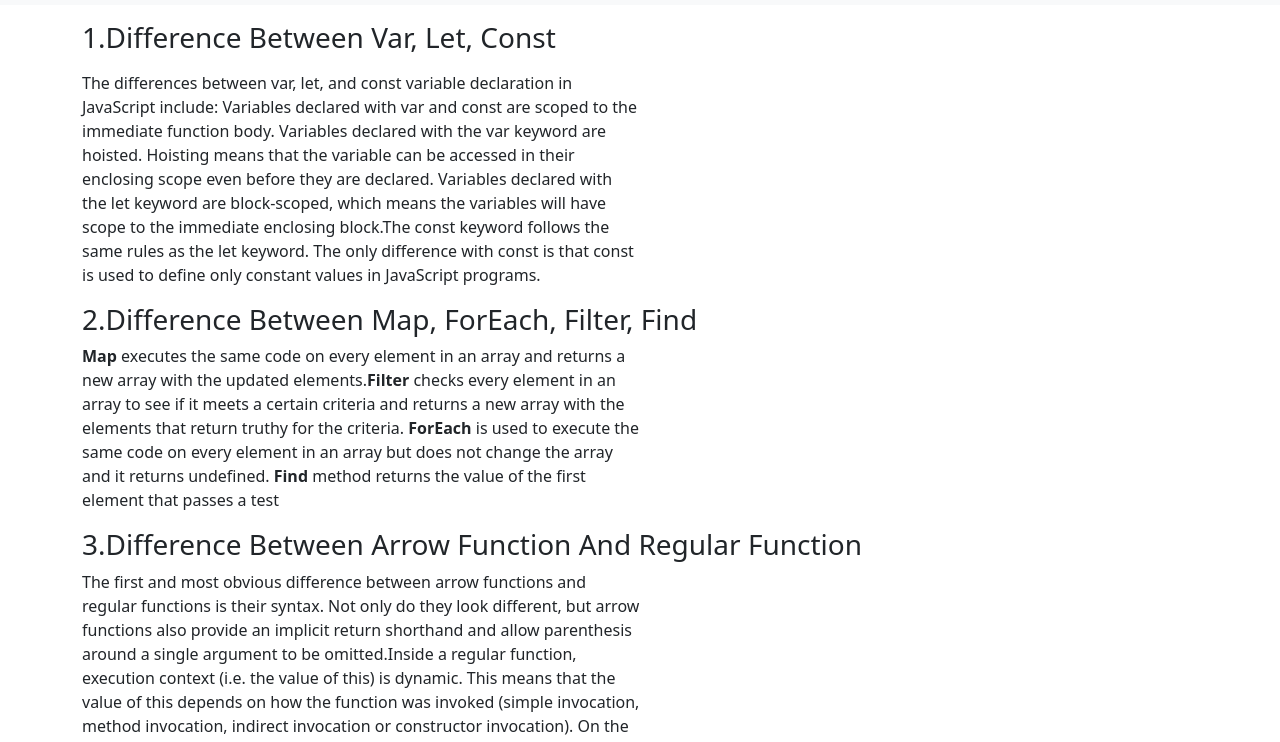
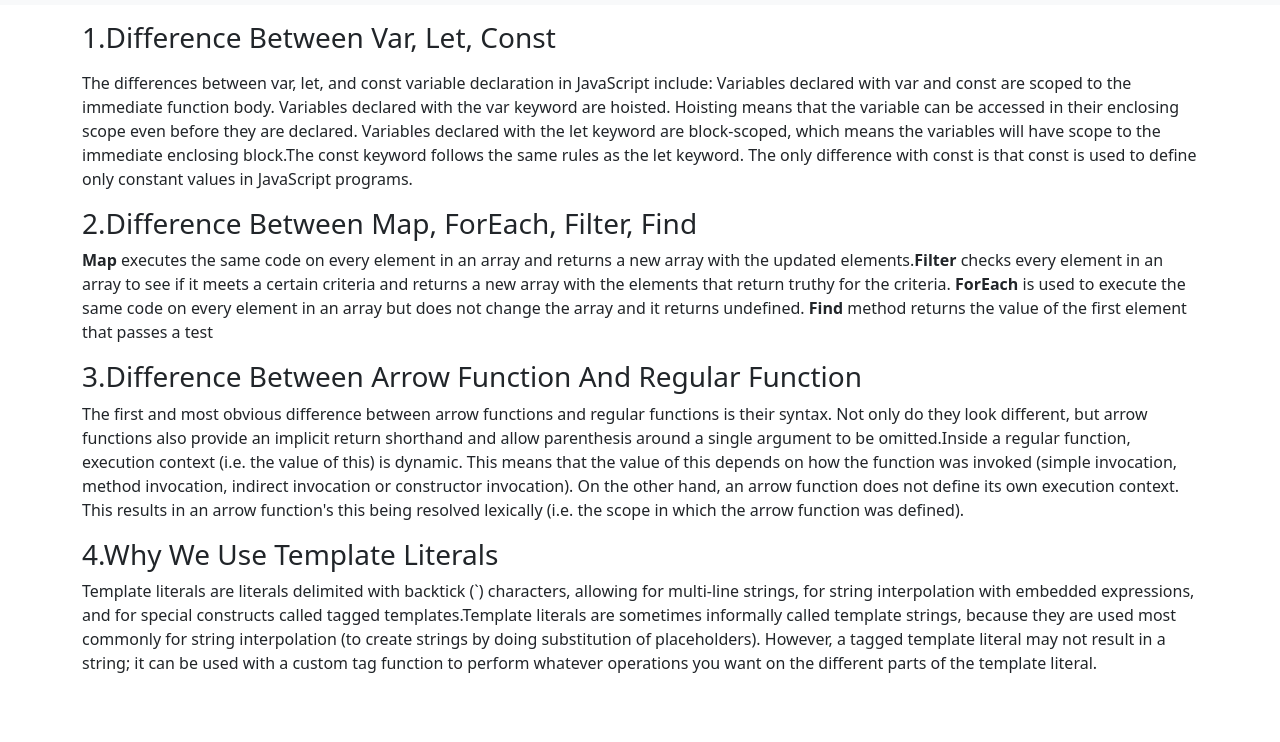
Before and after one commit to MaxPromit/P-Hero-Assignment-6th, a plain HTML site: page blog.html in a window 1280 px wide. Shown: the part 51-793 px from the top of the page. Drawn offline with nearby package versions, Linux system fonts and the light colour scheme.

Commit message:
and finally its done bro

```diff
--- a/blog.html
+++ b/blog.html
@@ -43,18 +43,18 @@
 <main>
     <section class="container">
         <h3 class="mb-3">1.Difference Between Var, Let, Const</h3>
-        <p class="w-50 mb-3">The differences between var, let, and const variable declaration in JavaScript include:
+        <p class="mb-3">The differences between var, let, and const variable declaration in JavaScript include:
             Variables declared with var and const are scoped to the immediate function body.
             Variables declared with the var keyword are hoisted. Hoisting means that the variable can be accessed in their enclosing scope even before they are declared.
             Variables declared with the let keyword are block-scoped, which means the variables will have scope to the immediate enclosing block.The const keyword follows the same rules as the let keyword. The only difference with const is that const is used to define only constant values in JavaScript programs.</p>
 
             <h3 >2.Difference Between Map, ForEach, Filter, Find</h3>
-            <p class="w-50 mb-3"><strong>Map</strong> executes the same code on every element in an array and returns a new array with the updated elements.<strong>Filter</strong> checks every element in an array to see if it meets a certain criteria and returns a new array with the elements that return truthy for the criteria. <strong>ForEach</strong> is used to execute the same code on every element in an array but does not change the array and it returns undefined. <strong>Find</strong> method returns the value of the first element that passes a test
+            <p class="mb-3"><strong>Map</strong> executes the same code on every element in an array and returns a new array with the updated elements.<strong>Filter</strong> checks every element in an array to see if it meets a certain criteria and returns a new array with the elements that return truthy for the criteria. <strong>ForEach</strong> is used to execute the same code on every element in an array but does not change the array and it returns undefined. <strong>Find</strong> method returns the value of the first element that passes a test
                 <h3> 3.Difference Between Arrow Function And Regular Function</h3>
-                <p class="w-50 mb-3">The first and most obvious difference between arrow functions and regular functions is their syntax. Not only do they look different, but arrow functions also provide an implicit return shorthand and allow parenthesis around a single argument to be omitted.Inside a regular function, execution context (i.e. the value of this) is dynamic. This means that the value of this depends on how the function was invoked (simple invocation, method invocation, indirect invocation or constructor invocation). On the other hand, an arrow function does not define its own execution context. This results in an arrow function's this being resolved lexically (i.e. the scope in which the arrow function was defined).</p>
+                <p class="mb-3">The first and most obvious difference between arrow functions and regular functions is their syntax. Not only do they look different, but arrow functions also provide an implicit return shorthand and allow parenthesis around a single argument to be omitted.Inside a regular function, execution context (i.e. the value of this) is dynamic. This means that the value of this depends on how the function was invoked (simple invocation, method invocation, indirect invocation or constructor invocation). On the other hand, an arrow function does not define its own execution context. This results in an arrow function's this being resolved lexically (i.e. the scope in which the arrow function was defined).</p>
 
                 <h3>4.Why We Use Template Literals</h3>
-                <p class="mb-3 w-50">
+                <p class="mb-3">
                     Template literals are literals delimited with backtick (`) characters, allowing for multi-line strings, for string interpolation with embedded expressions, and for special constructs called tagged templates.Template literals are sometimes informally called template strings, because they are used most commonly for string interpolation (to create strings by doing substitution of placeholders). However, a tagged template literal may not result in a string; it can be used with a custom tag function to perform whatever operations you want on the different parts of the template literal.
 
 
```
Also changed, not shown: js/app.js (+14 -8 lines).
